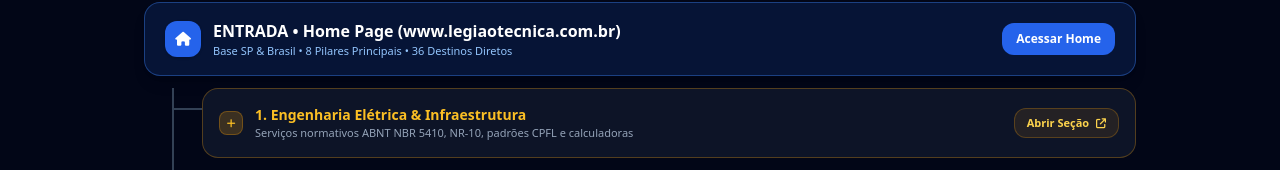
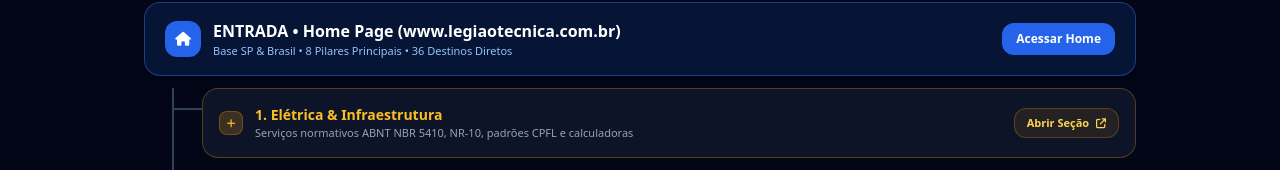
Before and after one commit to joaomarcos-ltg/mapa-legiao, a plain HTML site: page index.html in a window 1280 px wide. Shown: the part 410-580 px from the top of the page. Drawn offline with nearby package versions, Linux system fonts and the light colour scheme.

Commit message:
feat: edição de texto

```diff
--- a/index.html
+++ b/index.html
@@ -104,7 +104,7 @@
     const estruturaSite = [
       {
         id: "eletrica",
-        titulo: "1. Engenharia Elétrica & Infraestrutura",
+        titulo: "1. Elétrica & Infraestrutura",
         subtitulo: "Serviços normativos ABNT NBR 5410, NR-10, padrões CPFL e calculadoras",
         cor: "amber",
         icone: "fa-bolt",
```
